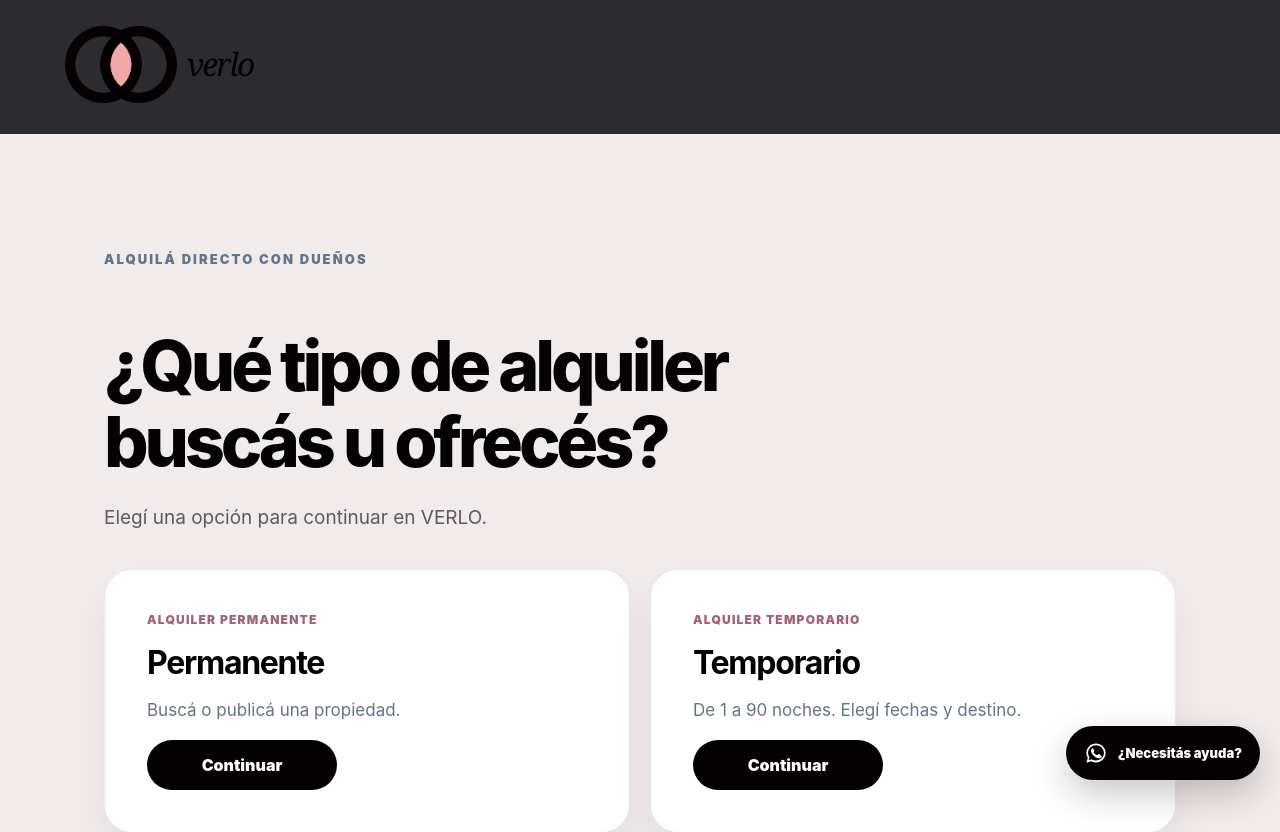
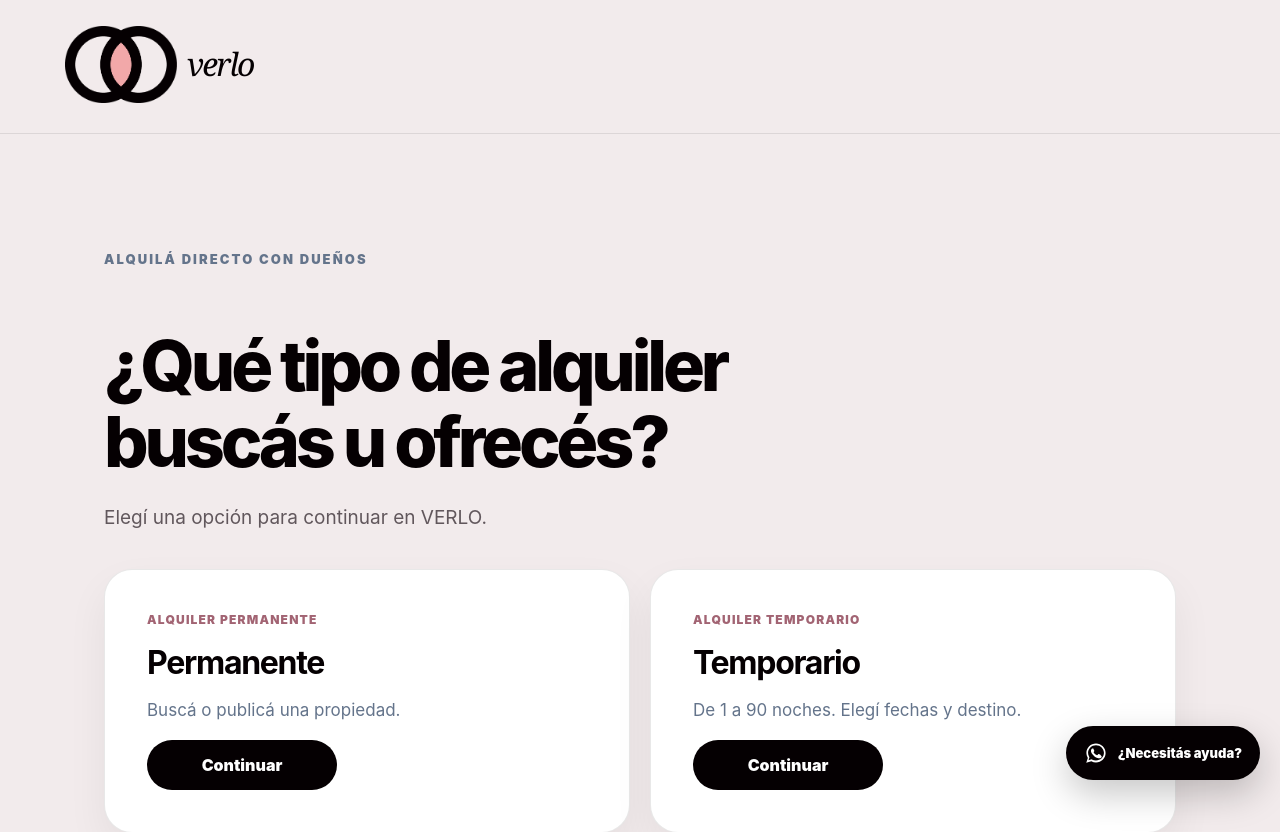
Before and after one commit to rentverlo-dotcom/verlo, a Next.js app: page / in a window 1280 px wide. Shown: the top 832 px of the page. Built offline with nearby package versions, Linux system fonts and the light colour scheme; no server answers.

Commit message:
fix(home): restore VERLO light branded header instead of dark global header

```diff
--- a/app/page.tsx
+++ b/app/page.tsx
@@ -13,7 +13,7 @@ export default function Home(){
   const card={display:"grid",gap:16,background:"#fff",border:"1px solid rgba(5,0,2,.09)",borderRadius:28,padding:"clamp(24px,4vw,42px)",textDecoration:"none",color:"#050002",boxShadow:"0 18px 42px rgba(5,0,2,.06)"} as const
   const button={display:"inline-flex",justifyContent:"center",alignItems:"center",borderRadius:50,padding:"15px 22px",background:"#050002",color:"#fff",fontWeight:900,maxWidth:190} as const
   return <main style={{minHeight:"100vh",background:"#f2ebec",color:"#050002",fontFamily:"Inter,system-ui,sans-serif"}}>
-    <header style={{padding:"26px max(24px,calc((100vw - 1150px)/2))",borderBottom:"1px solid rgba(5,0,2,.09)"}}><Link href="/" aria-label="VERLO inicio"><VerloBrand width={112}/></Link></header>
+    <header style={{padding:"26px max(24px,calc((100vw - 1150px)/2))",background:"#f2ebec",borderBottom:"1px solid rgba(5,0,2,.09)",color:"#050002"}}><Link href="/" aria-label="VERLO inicio"><VerloBrand width={112}/></Link></header>
     <section style={{maxWidth:1120,margin:"0 auto",padding:"clamp(55px,8vw,105px) 24px 90px"}}>
       <p style={{fontSize:13,fontWeight:900,letterSpacing:".16em"}}>ALQUILÁ DIRECTO CON DUEÑOS</p>
       <h1 style={{fontSize:"clamp(37px,6vw,70px)",letterSpacing:"-.06em",lineHeight:1.08,maxWidth:850}}>¿Qué tipo de alquiler buscás u ofrecés?</h1>
```
